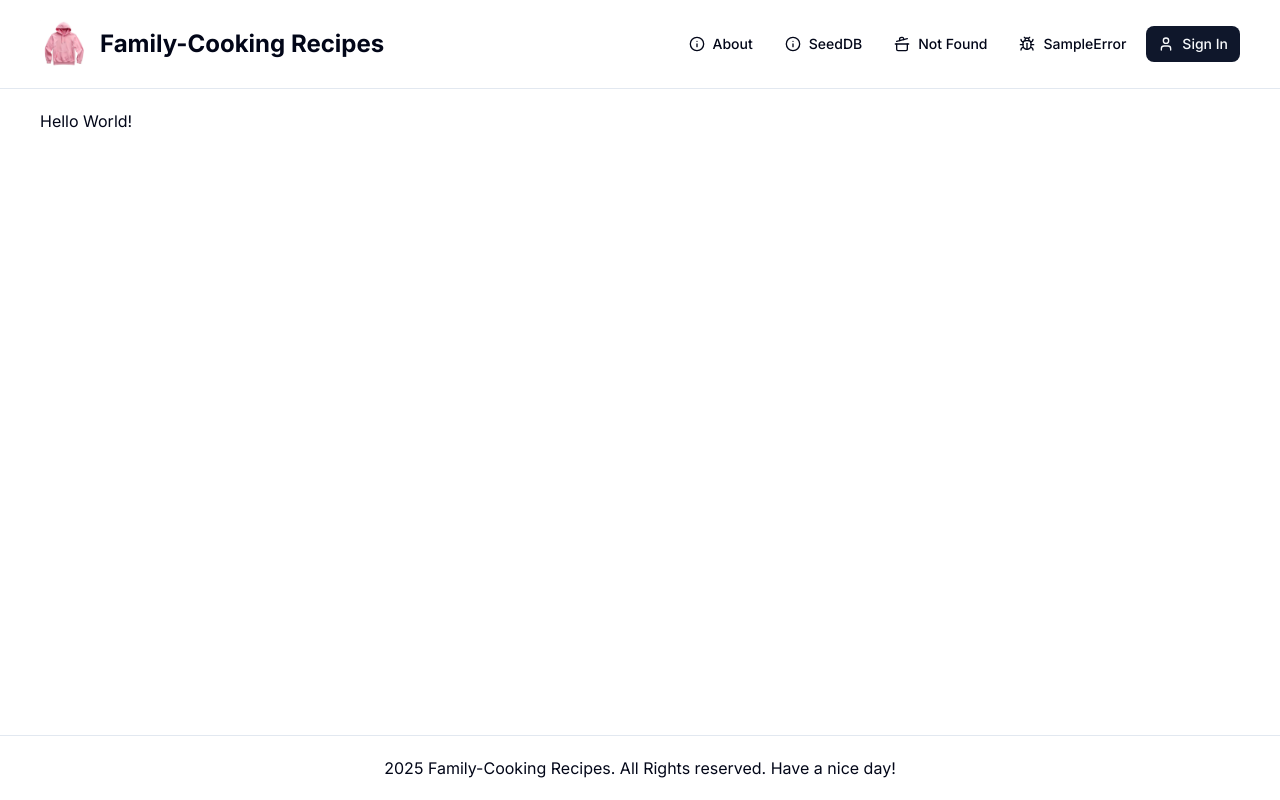
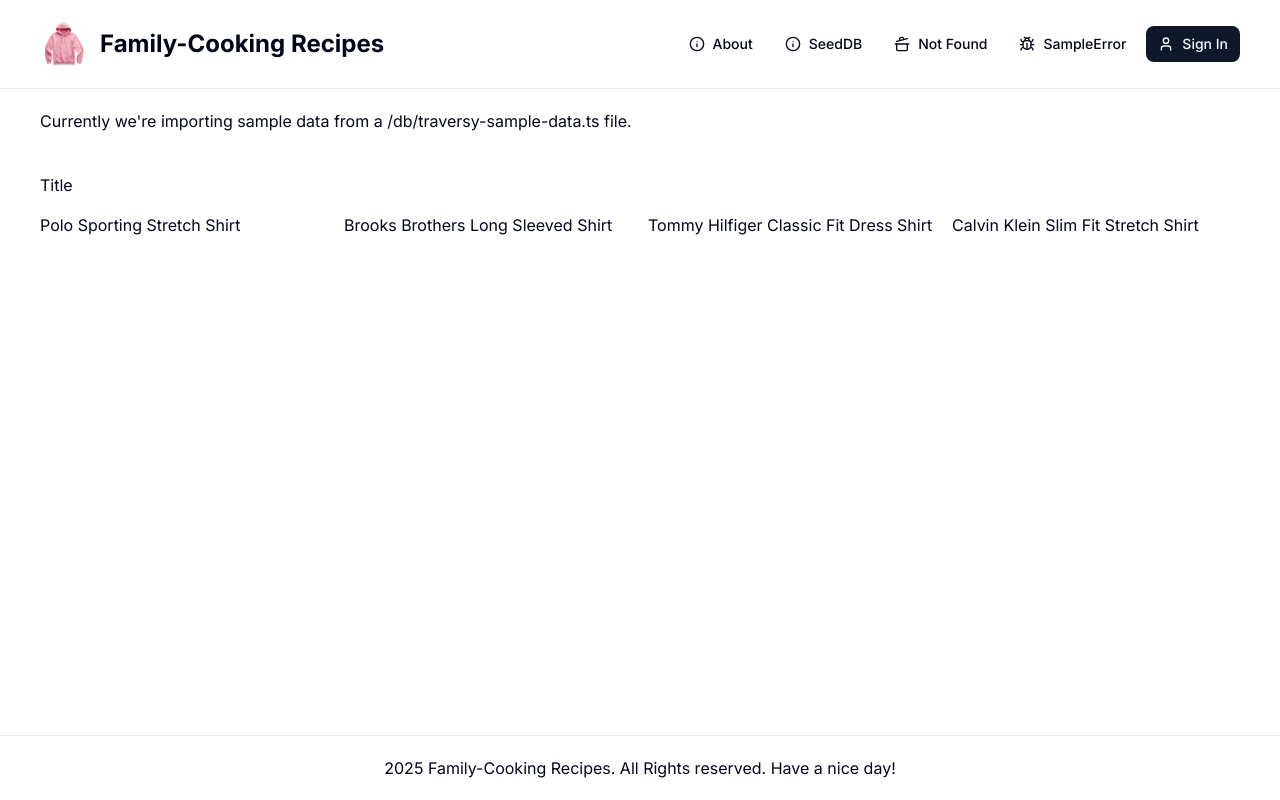
Before and after one commit to djhmateer/family-cooking, a Next.js app: page / in a window 1280 px wide. Before the commit this address had no page. Built offline with nearby package versions, Linux system fonts and the light colour scheme.

Commit message:
show 4 items on home page from traversy-sample.data file.

```diff
--- a/app/page.tsx
+++ b/app/page.tsx
@@ -3,10 +3,47 @@ import sampleData from "@/db/traversy-sample-data";
 const HomePage = () => {
   console.log("log data is ", sampleData);
 
+  // todo should be an array of type Product
+  let limitedData: any[];
+  let showData = true;
+  if (sampleData.products.length > 0) {
+    limitedData = sampleData.products.slice(0, 4);
+  } else {
+    showData = false;
+  }
+
   return (
     <div>
-      <h1>Hello World!</h1>
+    <p>
+      Currently we&apos;re importing sample data from a /db/traversy-sample-data.ts file.
+    </p>
+
+    {/* // this is what the product-list component was */}
+    {/* // my-10: margin top and bottom of ProductList component of 40px */}
+    <div className="my-10">
+      {/* h2-bold: custom heading class */}
+      {/* same as: font-bold text-2xl lg:text-3xl; */}
+
+      {/* mb-4: margin bottom of Title to stuff under it 16px */}
+      <h2 className="h2-bold mb-4">Title</h2>
+      {showData ? (
+        // make different number of columns for different screen sizes
+        <div className="grid grid-cols-1 sm:grid-cols-2 md:grid-cols-3 lg:grid-cols-4 gap-4">
+          {limitedData!.map((product: any) => (
+            // React needs a unique key to identify each element in a list
+            // TODO - think about not using a separate component here..simplify
+            // <ProductCard key={product.slug} product={product} />
+            <div key={product.slug}>{product.name}</div>
+          ))}
+        </div>
+      ) : (
+        <div>
+          <p>No product found</p>
+        </div>
+      )}
     </div>
+    </div>
+
   );
 };
 
```
